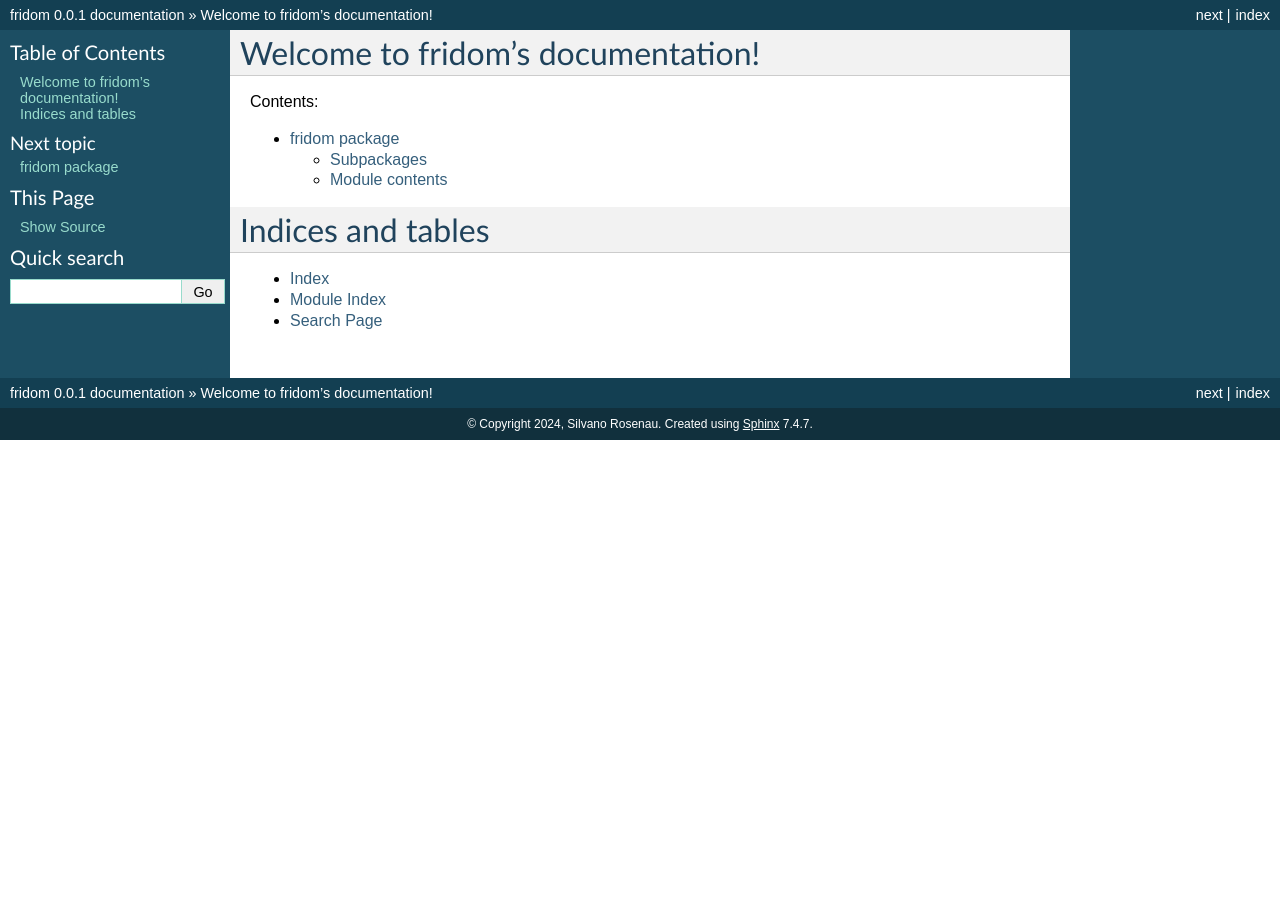
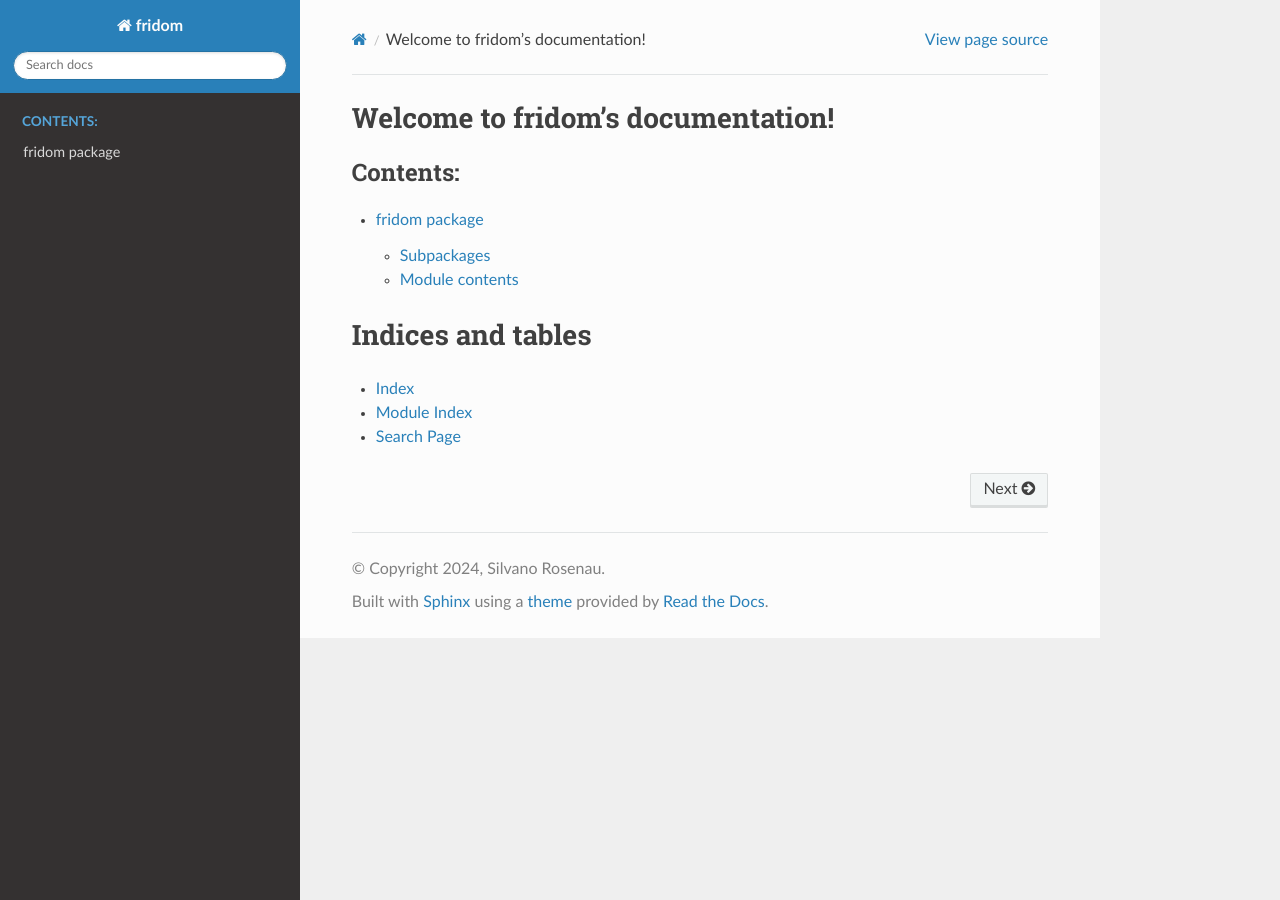
Before and after one commit to Gordi42/fridom, a Sphinx documentation site: the page built from docs/source/index.rst, in a window 1280 px wide. Built offline with Sphinx 7.4.7 and the Read the Docs theme 2.0.0, drawn with Linux system fonts in a browser that asks for light colours.

Commit message:
change doc theme

```diff
--- a/docs/requirements.txt
+++ b/docs/requirements.txt
@@ -1 +1,2 @@
 myst_parser==3.0.1
+sphinx-rtd-theme==2.0.0
--- a/docs/source/conf.py
+++ b/docs/source/conf.py
@@ -28,5 +28,5 @@ pygments_style = 'sphinx'
 # -- Options for HTML output -------------------------------------------------
 # https://www.sphinx-doc.org/en/master/usage/configuration.html#options-for-html-output
 
-html_theme = 'default'
+html_theme = 'sphinx_rtd_theme'
 html_static_path = ['_static']
```
